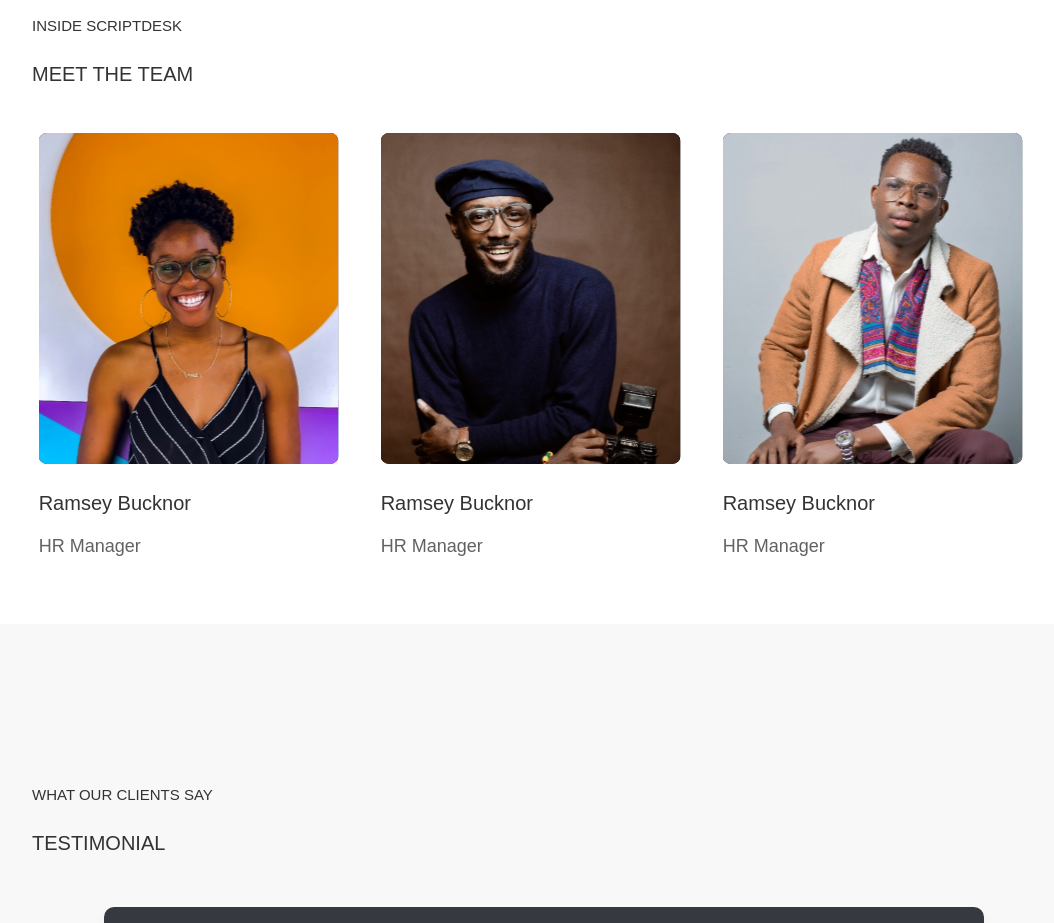
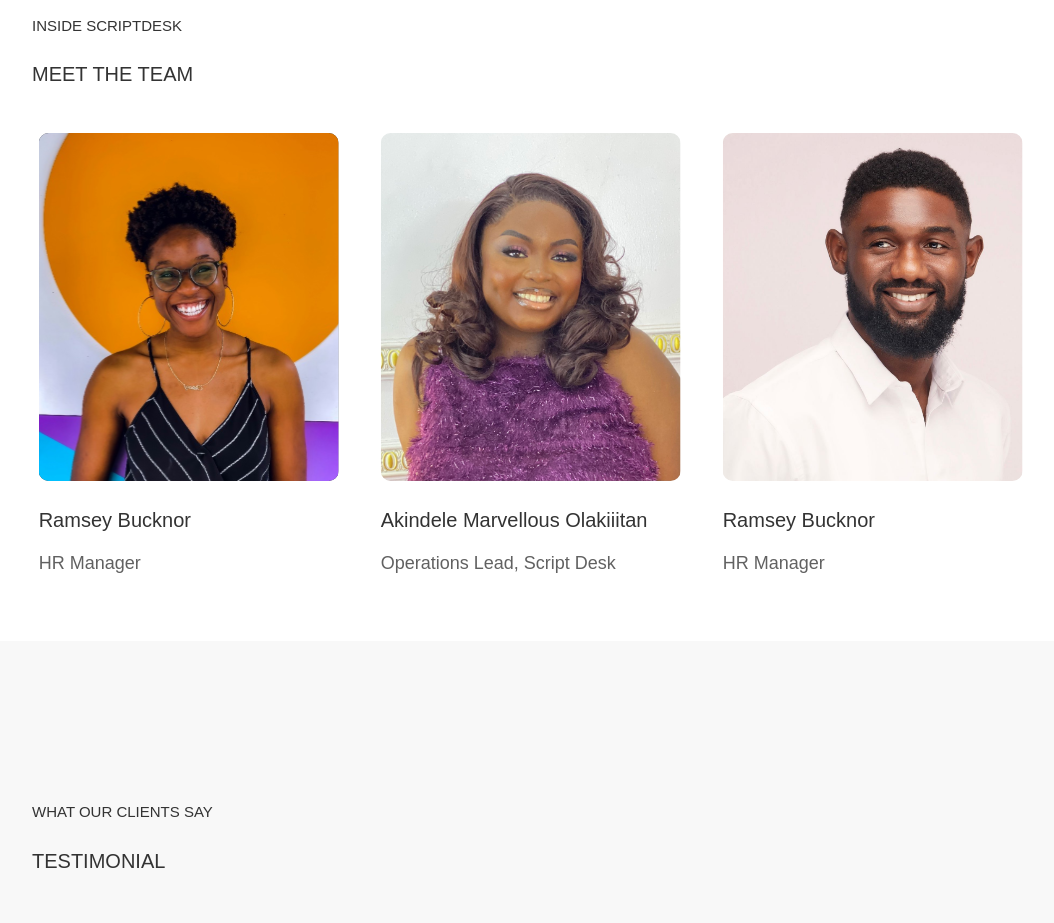
Before and after one commit to olabanjy/scriptdesk-website-2, a React (Vite) app: page / in a window 1280 px wide. Shown: the part 2160-3083 px from the top of the page, without its empty margins (96-1150 px from the left). Built offline with nearby package versions, Linux system fonts and the light colour scheme; a web font is replaced by a local one.

Commit message:
Adding Team Images

```diff
--- a/src/Component/Team.jsx
+++ b/src/Component/Team.jsx
@@ -1,16 +1,18 @@
-import Team1 from "../assets/Team (2).svg";
-import Team2 from "../assets/Team (3).svg";
-import Team3 from "../assets/Team (4).svg";
+import { useEffect } from "react";
 import Slider from "react-slick";
 import "slick-carousel/slick/slick.css";
 import "slick-carousel/slick/slick-theme.css";
 import Aos from "aos";
 import "aos/dist/aos.css";
-import { useEffect } from "react";
+import Team1 from "../assets/Akindele Marvellous Olakiiitan.jpg";
+import Team2 from "../assets/ED.jpeg";
+import Team3 from "../assets/Team (4).svg";
+
 const Team = () => {
   useEffect(() => {
     Aos.init({ duration: 2000 });
   }, []);
+
   const settings = {
     dots: false,
     infinite: true,
@@ -49,76 +51,64 @@ const Team = () => {
     ],
   };
 
+  const teamData = [
+    {
+      name: "Akindele Marvellous Olakiiitan",
+      position: "Operations Lead, Script Desk",
+      image: Team1,
+      aos: "fade-left",
+    },
+    {
+      name: "Ramsey Bucknor",
+      position: "HR Manager",
+      image: Team2,
+      aos: "fade-right",
+    },
+    {
+      name: "Ramsey Bucknor",
+      position: "HR Manager",
+      image: Team3,
+      aos: "fade-down",
+    },
+  ];
+
   return (
     <div
-      className="overflow-hidden  max-w-5xl  md:mx-auto mx-5 2xl:max-w-full 2xl:mx-40 py-[40px]"
+      className="overflow-hidden max-w-5xl md:mx-auto mx-5 2xl:max-w-full 2xl:mx-40 py-[40px]"
       id="team"
     >
-      <p className=" text-[#333333] text-[14px] lg:text-[15px] mb-[22px]">
+      <p className="text-[#333333] text-[14px] lg:text-[15px] mb-[22px]">
         INSIDE SCRIPTDESK
       </p>
-      <p className=" font-[500] text-[18px] lg:text-[20px] text-[#333333] ">
+      <p className="font-[500] text-[18px] lg:text-[20px] text-[#333333]">
         MEET THE TEAM
       </p>
 
-      <div className=" mt-[44px]">
+      <div className="mt-[44px]">
         <Slider {...settings} className="">
+          {teamData.map((member, index) => (
             <div
-            className=" max-w-[300px] 2xl:w-[600px] max-h-[510px] rounded-[10px]"
-            data-aos="fade-left"
+              key={index}
+              className="max-w-[300px] 2xl:w-[600px] max-h-[510px] rounded-[10px]"
+              data-aos={member.aos}
             >
+              <div className="h-[348px] overflow-hidden rounded-[10px]">
                 <img
-              src={Team1}
-              alt=""
-              className=" bg-cover transition-transform duration-1000 transform scale-100 hover:scale-110"
+                  src={member.image}
+                  alt={member.name}
+                  className="h-full w-full object-cover transition-transform duration-1000 transform scale-100 hover:scale-110"
                 />
-            <div className=" py-[24px]">
-              <p className=" text-[#333333] text-[20px] font-[500]">
-                Ramsey Bucknor
+              </div>
+              <div className="py-[24px]">
+                <p className="text-[#333333] text-[20px] font-[500]">
+                  {member.name}
                 </p>
-              <p className=" text-[#616161] text-[18px] font-[400] mt-[15px]">
-                HR Manager
+                <p className="text-[#616161] text-[18px] font-[400] mt-[15px]">
+                  {member.position}
                 </p>
               </div>
             </div>
-
-          <div
-            className="max-w-[300px] 2xl:w-[600px] max-h-[510px] rounded-[10px]"
-            data-aos="fade-right"
-          >
-            <img
-              src={Team2}
-              alt=""
-              className=" bg-cover transition-transform duration-1000 transform scale-100 hover:scale-110"
-            />
-            <div className=" py-[24px]">
-              <p className=" text-[#333333] text-[20px] font-[500]">
-                Ramsey Bucknor
-              </p>
-              <p className=" text-[#616161] text-[18px] font-[400] mt-[15px]">
-                HR Manager
-              </p>
-            </div>
-          </div>
-
-          <div
-            className=" max-w-[300px] 2xl:w-[600px] max-h-[510px] rounded-[10px]"
-            data-aos="fade-down"
-          >
-            <img
-              src={Team3}
-              alt=""
-              className=" bg-cover transition-transform duration-1000 transform scale-100 hover:scale-110"
-            />
-            <div className=" py-[24px]">
-              <p className=" text-[#333333] text-[20px] font-[500]">
-                Ramsey Bucknor
-              </p>
-              <p className=" text-[#616161] text-[18px] font-[400] mt-[15px]">
-                HR Manager
-              </p>
-            </div>
-          </div>
+          ))}
         </Slider>
       </div>
     </div>
```
Also changed, not shown: src/assets/Akindele Marvellous Olakiiitan.jpg (added), src/assets/ED.jpeg (added). Lines whose indentation alone changed are shown as unchanged.
